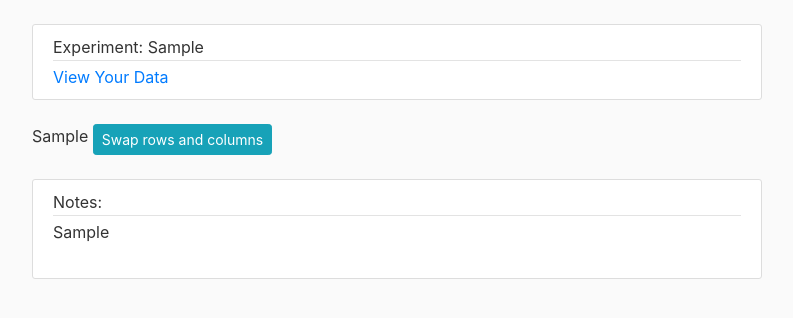
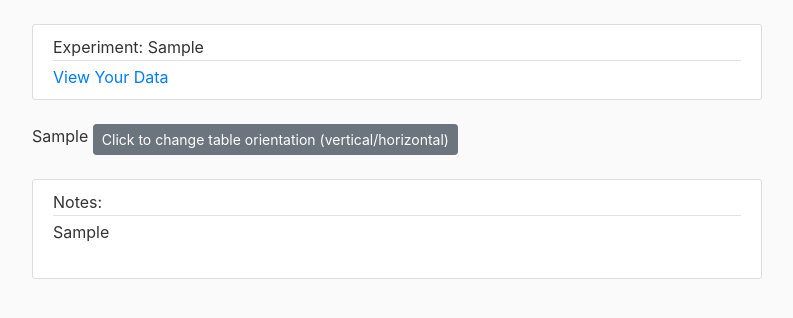
Before and after one commit to BrainCOGS/lightserv, a Flask app: template lightserv/templates/experiments/exp.html in a window 1280 px wide. Shown: the part 56-374 px from the top of the page, without its empty margins (53-846 px from the left). Run offline with Flask 2, Linux system fonts and the light colour scheme; the template is opened without the code that fills it: most values are stand-ins (such as "Sample title", 1, 10 or a date in 2020); parts of the project's set-up code (start-up, migrations or seed data) failed here and were passed over; some libraries are stand-ins or nearby versions.

Commit message:
make button text more informative

```diff
--- a/lightserv/templates/clearing/clearing_table.html
+++ b/lightserv/templates/clearing/clearing_table.html
@@ -2,7 +2,7 @@
 {% block content %}
 	{{ table }}
 	{% if clearing_contents %}
-		<input id = "tableSwapper" type="button"  class="btn btn-sm btn-info mt-1" value="Swap rows and columns"/>
+		<input id = "tableSwapper" type="button"  class="btn btn-sm btn-secondary mt-1" value="Click to change table orientation (vertical/horizontal)"/>
 		<script src="{{ url_for('static',filename='javascript/tableswapper.js') }}" defer="defer"></script>
 	{% endif %}
 
--- a/lightserv/templates/experiments/exp.html
+++ b/lightserv/templates/experiments/exp.html
@@ -16,7 +16,7 @@
 	        {% endif %}
 		</article>
 		{{ exp_table }}
-		<input id = "tableSwapper" type="button"  class="btn btn-sm btn-info mt-1" value="Swap rows and columns"/>
+		<input id = "tableSwapper" type="button"  class="btn btn-sm btn-secondary mt-1" value="Click to change table orientation (vertical/horizontal)"/>
 
 		<!-- Notes Section -->
 		<article class="media content-section mt-4">
--- a/lightserv/templates/main/home.html
+++ b/lightserv/templates/main/home.html
@@ -4,7 +4,7 @@
 	<legend class="border-bottom mb-4 mt-4">{{ legend }}:</legend>
 		{{ exp_table }}
 		{% if exp_contents %}
-			<input id = "tableSwapper" type="button"  class="btn btn-sm btn-info mt-1" value="Swap rows and columns"/>
+			<input id = "tableSwapper" type="button"  class="btn btn-sm btn-secondary mt-1" value="Click to change table orientation (vertical/horizontal)"/>
 		{% endif %}
 
 		<form action="{{url_for('experiments.new_exp')}}">
--- a/lightserv/templates/microscope/objective_swap_log.html
+++ b/lightserv/templates/microscope/objective_swap_log.html
@@ -4,8 +4,7 @@
 
 		{{ table }}
 		{% if microscope_contents %}
-
-			<input id = "tableSwapper" type="button"  class="btn btn-sm btn-info mt-1" value="Swap rows and columns"/>
+			<input id = "tableSwapper" type="button"  class="btn btn-sm btn-secondary mt-1" value="Click to change table orientation (vertical/horizontal)"/>
 		{% endif %}
 	 <form action="{{url_for('microscope.objective_swap_log_entry')}}">
          <button type="submit" class="btn btn-info mt-4 mb-4">Make a new entry </button>
```
